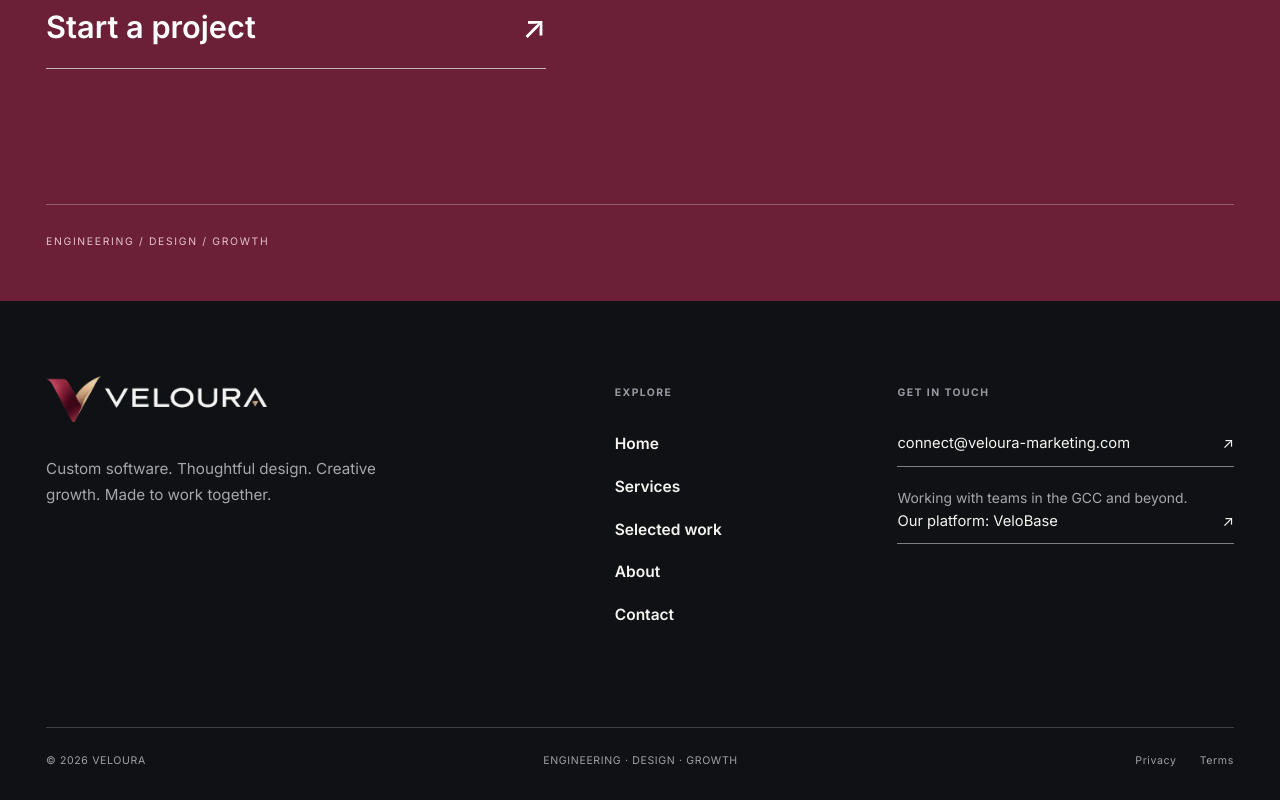
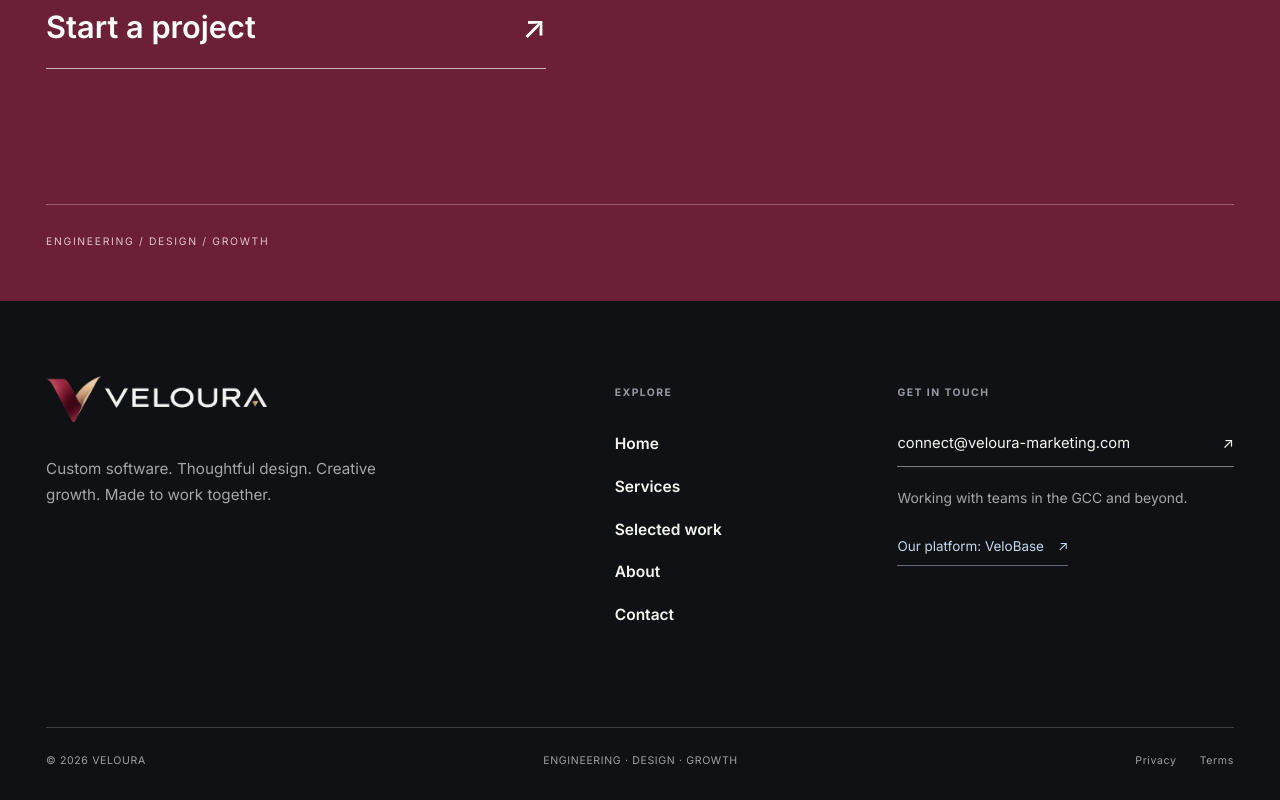
Before and after one commit to MusabAlsheikh2001/Veloura, an Angular app: page / in a window 1280 px wide. Shown: the part 8462-9262 px from the top of the page. Built offline with nearby package versions, Linux system fonts and the light colour scheme.

Commit message:
Make full-stack engineering and VeloBase ownership explicit in src/app/layout/footer/footer.component.scss

```diff
--- a/src/app/layout/footer/footer.component.scss
+++ b/src/app/layout/footer/footer.component.scss
@@ -20,3 +20,6 @@
 @media(max-width:900px){.vs-footer__main{grid-template-columns:1.4fr 1fr;}.vs-footer__contact{grid-column:span 2;}.vs-footer__wrap{width:calc(100% - 52px);}}
 @media(max-width:580px){.vs-footer{padding-top:60px;}.vs-footer__wrap{width:calc(100% - 38px);}.vs-footer__main{grid-template-columns:1fr;gap:50px;padding-bottom:75px;}.vs-footer__contact{grid-column:auto;}.vs-footer__bottom{gap:20px;}.vs-footer__bottom>span:nth-child(2){display:none;}}
 @media(prefers-reduced-motion:reduce){.vs-footer *{transition:none!important;}}
+
+.vs-footer__contact>a.vs-footer__platform-link{display:inline-flex;justify-content:flex-start;gap:14px;color:#c6d8ef;font-size:.84rem;margin-top:26px;border-bottom:1px solid rgba(198,216,239,.45);padding-bottom:8px;}
+.vs-footer__contact>a.vs-footer__platform-link:hover{color:#fff;border-color:#fff;}
```
